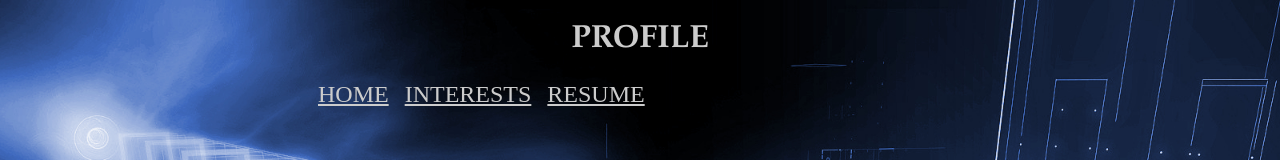
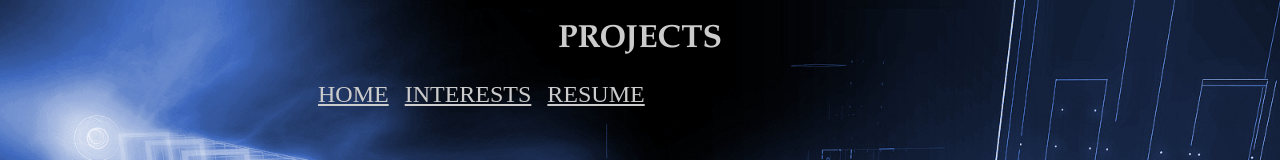
Before and after one commit to Alexpham688/Portfolio, a plain HTML site: page profile/profile.html in a window 1280 px wide. Shown: the top 160 px of the page. Drawn offline with Linux system fonts and the light colour scheme.

Commit message:
another commit

```diff
--- a/profile/profile.html
+++ b/profile/profile.html
@@ -7,7 +7,7 @@
   </head>
   <body>
     <div id="container">
-      <h1>PROFILE</h1>
+      <h1>PROJECTS</h1>
       <nav>
         <a href="../index.html">HOME</a>
         <a href="../interests/interests.html">INTERESTS</a>
```
